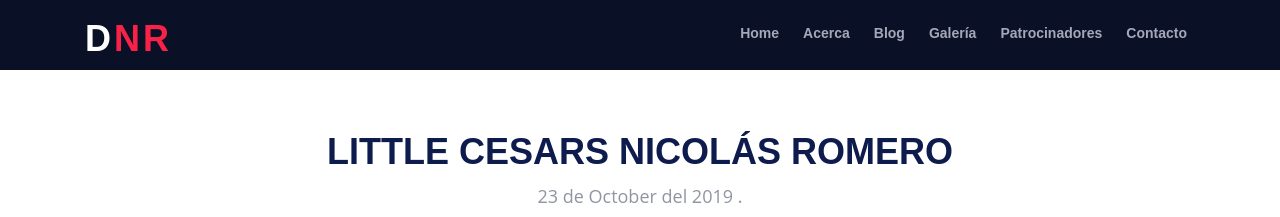
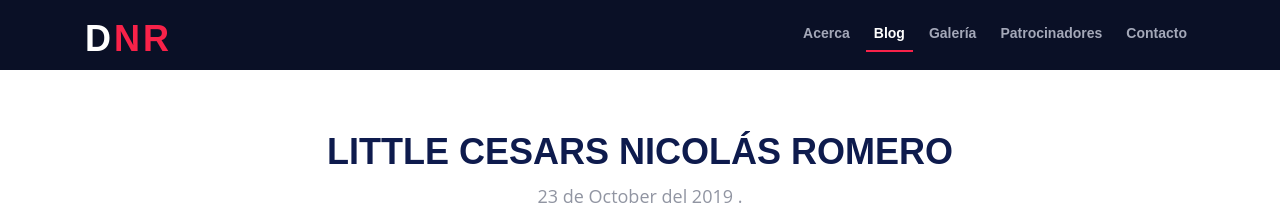
Before and after one commit to jahbenjah/denicolasromero, a Jekyll site: the page built from _posts/2019-10-23-little-caesars-nicolas-romero.md, in a window 1280 px wide. Shown: the top 217 px of the page. Built offline with Jekyll 4.4.1, drawn with Linux system fonts in a browser that asks for light colours.

Commit message:
Se quita video bienvenida

```diff
--- a/_includes/header.html
+++ b/_includes/header.html
@@ -9,8 +9,7 @@
 
         <nav id="nav-menu-container">
             <ul class="nav-menu">
-                <li class="menu-active"><a href="#intro">Inicio</a></li>
-                <li><a href="#about">Acerca</a></li>
+                <li class="menu-active"><a href="#about">Acerca</a></li>
                 <li><a href="#speakers">Blog</a></li>
                 <li><a href="#gallery">Galería</a></li>
                 <li><a href="#supporters">Patrocinadores</a></li>
--- a/_layouts/home.html
+++ b/_layouts/home.html
@@ -11,7 +11,6 @@
     {%- endif -%}
 
     {%- include header.html -%}
-    {%- include intro.html -%}
 
     <main class="page-content" aria-label="Content">
         <div class="wrapper">
--- a/_layouts/post2.html
+++ b/_layouts/post2.html
@@ -42,9 +42,8 @@
 
             <nav id="nav-menu-container">
                 <ul class="nav-menu">
-                    <li><a href="../#intro">Home</a></li>
                     <li><a href="../#about">Acerca</a></li>
-                    <li><a class="menu-active" href="../#speakers">Blog</a></li>
+                    <li class="menu-active"><a href="../#speakers">Blog</a></li>
                     <li><a href="../#gallery">Galería</a></li>
                     <li><a href="../#supporters">Patrocinadores</a></li>
                     <li><a href="../#contact">Contacto</a></li>
```
Also changed, not shown: 1 other file.
